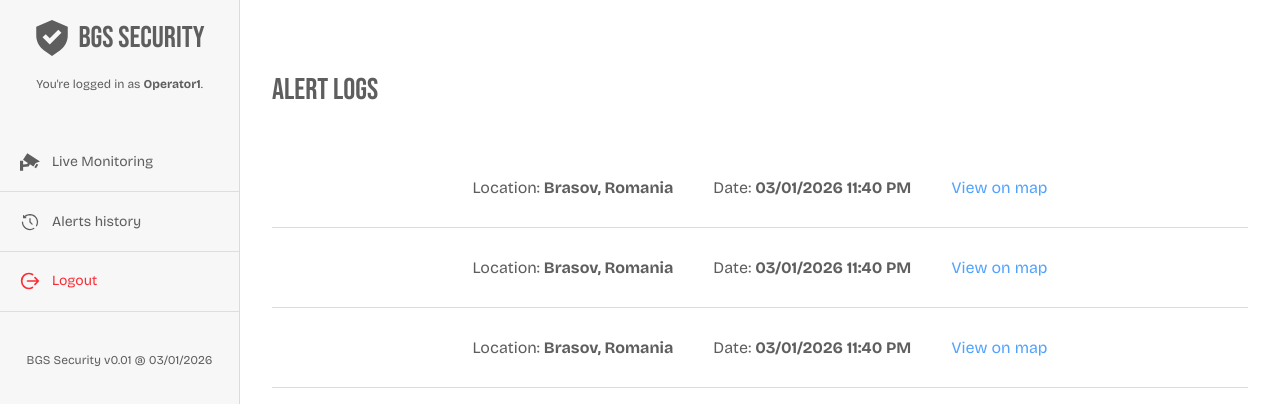
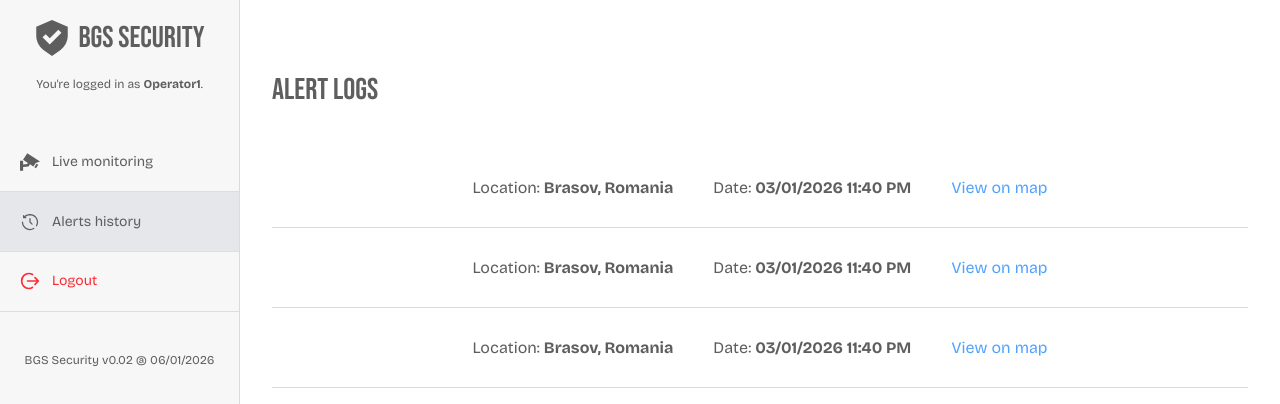
Before and after one commit to Gabytzu3135/infoap, a React (Vite) app in the folder frotend/: page /history in a window 1280 px wide. Shown: the top 404 px of the page. Built offline with nearby package versions, Linux system fonts and the light colour scheme.

Commit message:
Update Sidebar.jsx

```diff
--- a/frotend/src/Sidebar.jsx
+++ b/frotend/src/Sidebar.jsx
@@ -1,10 +1,24 @@
-import React from "react";
+import React, { useEffect, useRef, useState } from "react";
 import LogoIcon from "./logo.svg?react";
 import MonitorIcon from "./monitor.svg?react";
 import HistoryIcon from "./history.svg?react";
 import { NavLink } from "react-router-dom";
 import LogoutIcon from "./logout.svg?react";
 const Sidebar = () => {
+  const lastScroll = useRef(0);
+  const [hideMobile, setHideMobile] = useState(false);
+  useEffect(() => {
+    const handleScroll = () => {
+      const currentScroll = window.pageYOffset;
+
+      if (currentScroll > lastScroll.current) setHideMobile(true);
+      else if (currentScroll < lastScroll.current) setHideMobile(false);
+
+      lastScroll.current = currentScroll;
+    };
+    window.addEventListener("scroll", handleScroll);
+    return () => window.removeEventListener("scroll", handleScroll);
+  }, [lastScroll]);
   return (
     <>
       <div className="bg-[#f7f7f7] h-lvh w-60 max-w-60 fixed left-0 top-0 border-r-[#dbdbdb] border-r max-lg:hidden">
@@ -21,19 +35,27 @@ const Sidebar = () => {
           </p>
         </div>
 
-        <div className="flex-col mt-10 p-0">
+        <div className="flex-col mt-10 p-0 transition-all duration-300">
           <NavLink
             to="/"
-            className={`border-b border-[#dedede] h-15 flex items-center justify-start p-5`}
+            className={({ isActive }) =>
+              isActive
+                ? "border-b border-[#dedede] h-15 flex items-center justify-start p-5 bg-gray-200 transition-all duration-500"
+                : "border-b border-[#dedede] h-15 flex items-center justify-start p-5 transition-all duration-500"
+            }
           >
             <div className="inline-flex gap-3">
               <MonitorIcon className="h-5 w-5" />
-              <p className="text-sm">Live Monitoring</p>
+              <p className="text-sm">Live monitoring</p>
             </div>
           </NavLink>
           <NavLink
             to="/history"
-            className="border-b border-[#dedede] h-15 flex items-center justify-start p-5"
+            className={({ isActive }) =>
+              isActive
+                ? "border-b border-[#dedede] h-15 flex items-center justify-start p-5 bg-gray-200 transition-all duration-500"
+                : "border-b border-[#dedede] h-15 flex items-center justify-start p-5 transition-all duration-500"
+            }
           >
             <div className="inline-flex gap-3">
               <HistoryIcon className="h-5 w-5" />
@@ -41,7 +63,7 @@ const Sidebar = () => {
             </div>
           </NavLink>
           <NavLink
-            to="/logout"
+            to="/"
             className="border-b border-[#dedede]  h-15 flex items-end justify-start p-5"
           >
             <div className="inline-flex gap-3">
@@ -50,9 +72,38 @@ const Sidebar = () => {
             </div>
           </NavLink>
           <div className="mt-10 flex justify-center items-center text-xs">
-            <p>BGS Security v0.01 @ 03/01/2026</p>
+            <p>BGS Security v0.02 @ 06/01/2026</p>
           </div>
         </div>
+      </div>
+      <div
+        className={`min-lg:hidden bg-cards rounded-3xl fixed bottom-3 left-3 right-3 flex justify-around items-center px-5 py-3  font-other border-profile border-1 z-50 transition-all duration-300 ${
+          hideMobile ? "translate-y-100" : "translate-y-0"
+        }`}
+      >
+        <NavLink
+          to="/"
+          className={({ isActive }) =>
+            isActive
+              ? "flex flex-col items-center justify-center font-bold  space-y-2 transition duration-300 shadow-2xs shadow-blue-500"
+              : "flex flex-col items-center justify-center font-normal text-secondary space-y-2 contrast-50 hover:text-gray/50 hover:contrast-200 transition duration-300"
+          }
+        >
+          <MonitorIcon className="h-6 w-6" />
+          <span className="text-[0.70rem]">Live monitoring</span>
+        </NavLink>
+
+        <NavLink
+          to="/history"
+          className={({ isActive }) =>
+            isActive
+              ? "flex flex-col items-center justify-center font-bold  space-y-2 transition duration-300 shadow-2xs shadow-blue-500"
+              : "flex flex-col items-center justify-center font-normal text-secondary space-y-2 contrast-50 hover:text-gray/50 hover:contrast-200 transition duration-300"
+          }
+        >
+          <HistoryIcon className="h-6 w-6" />
+          <span className="text-[0.70rem]">Alerts history</span>
+        </NavLink>
       </div>
     </>
   );
```
